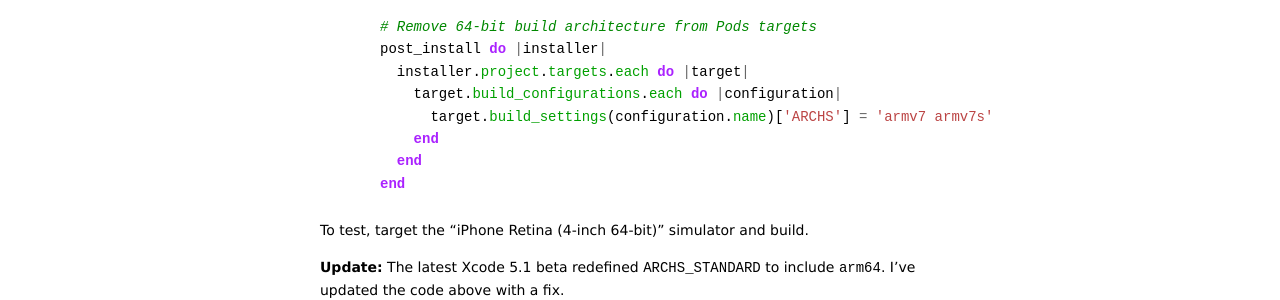
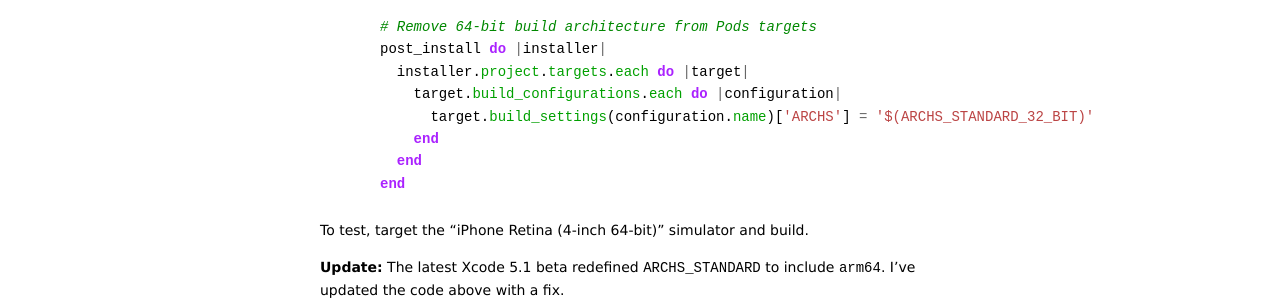
Before and after one commit to cspickert/cspickert.github.io, a Jekyll site: the page built from _posts/2014-01-20-remove-the-arm64-architecture-from-cocoapods-targets.markdown, in a window 1280 px wide. Shown: the part 525-825 px from the top of the page. Built offline with Jekyll 4.4.1, drawn with Linux system fonts in a browser that asks for light colours.

Commit message:
Update CocoaPods/arm64 post again

```diff
--- a/_posts/2014-01-20-remove-the-arm64-architecture-from-cocoapods-targets.markdown
+++ b/_posts/2014-01-20-remove-the-arm64-architecture-from-cocoapods-targets.markdown
@@ -14,7 +14,7 @@ Fortunately, there's a quick and easy automated fix. Just add the following to t
 post_install do |installer|
   installer.project.targets.each do |target|
     target.build_configurations.each do |configuration|
-      target.build_settings(configuration.name)['ARCHS'] = 'armv7 armv7s'
+      target.build_settings(configuration.name)['ARCHS'] = '$(ARCHS_STANDARD_32_BIT)'
     end
   end
 end
```
